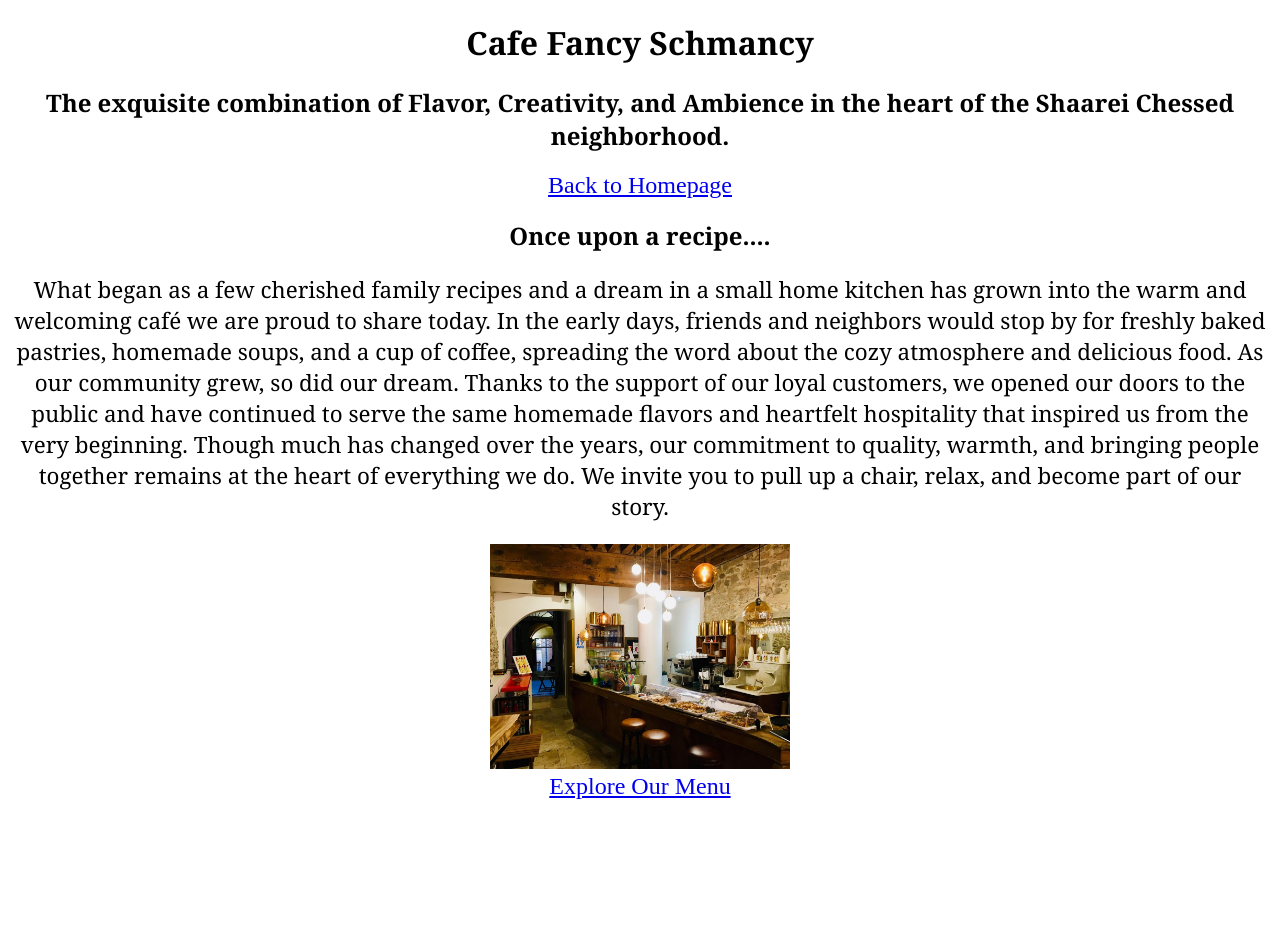
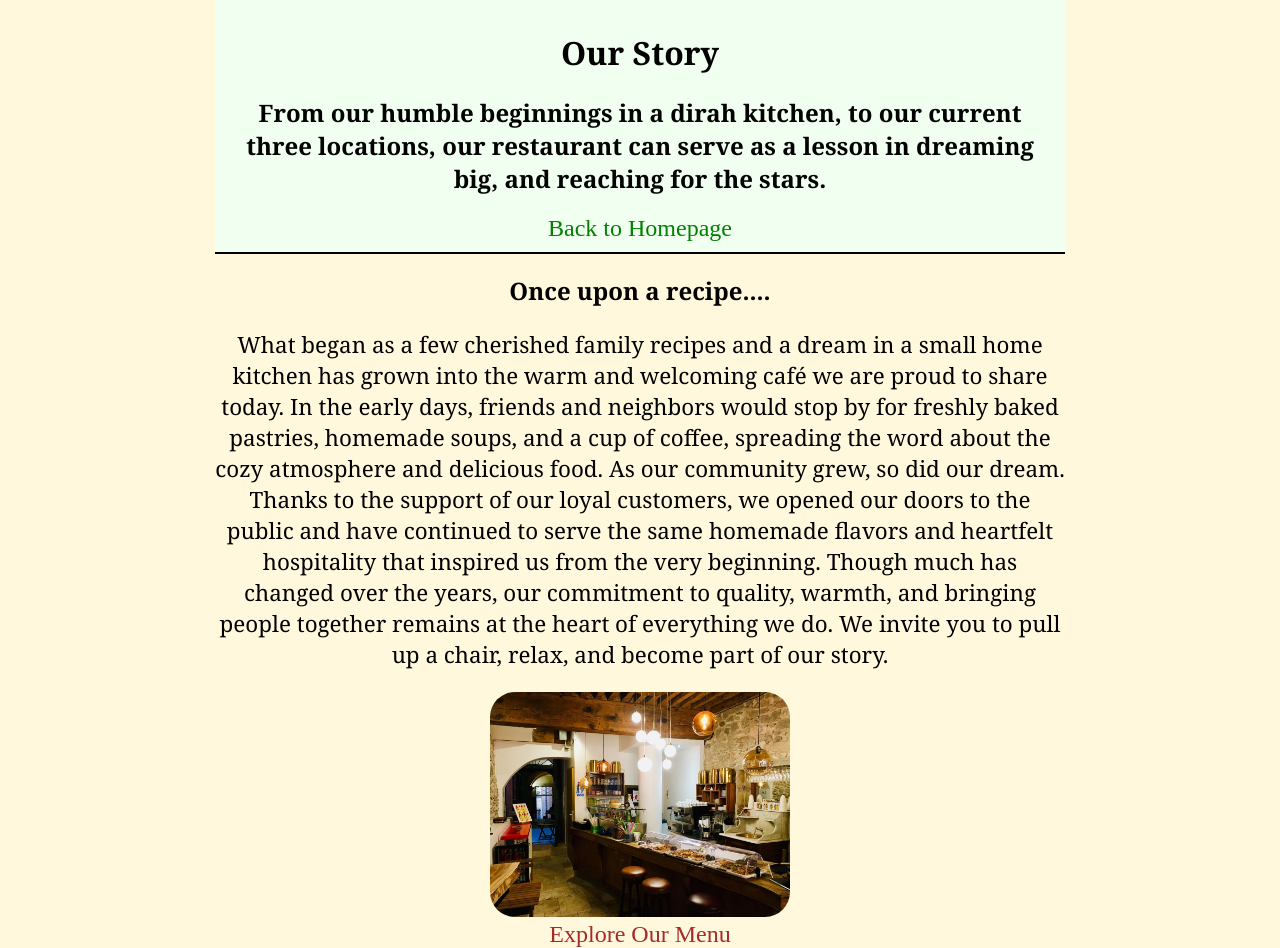
Before and after one commit to DassiGit/Homeworks, a plain HTML site: page html/50/story.html in a window 1280 px wide. Before the commit the page ends 808 px from the top, so only its background shows below. Drawn offline with Linux system fonts and the light colour scheme.

Commit message:
Final changes to homework 50, Final Submission

```diff
--- a/html/50/CSS/Res.css
+++ b/html/50/CSS/Res.css
@@ -1,5 +1,9 @@
 header{
 text-align: center;
+border-bottom: 2px solid Black;
+background-color: honeydew;
+padding: 10px;
+margin:0;
 }
 
 h1{
@@ -11,20 +15,35 @@ h1{
 h2{
 font-family:Georgia, 'Times New Roman', Times, serif;
 font-size: 1.2em;
+
+
 }
 a{
     font-size: 1.2em;
+    color: green;
+    text-decoration: none;
+
+}
+nav{
+    margin:  1em;
+}
+body{
+    margin: auto;
+    background-color:cornsilk;
+    width: 850px;
 
 }
 h3{
     font-family: Georgia, 'Times New Roman', Times, serif;
     font-size: 1.2em;
     text-align: left;
+
 }
  p{
     font-family: Georgia, 'Times New Roman', Times, serif;
     font-size: 1.1em;
     text-align: center;
+
 }
 /* a{
     color: inherit;
@@ -32,6 +51,8 @@ h3{
 }*/
 img{
     width: 300px;
+    border-radius: 25px;
+    height: 225px;
 }
 div{
     text-align: center;
@@ -46,3 +67,14 @@ h5{
     font-family: cursive;
     text-align: center;
 }
+a.storyClick{
+    color:black;
+    text-decoration: none;
+}
+a.storyClick:visited{
+    color: black;
+}
+ a:hover,a.storyClick:hover  {
+    color: brown;
+
+}
--- a/html/50/CSS/menu.css
+++ b/html/50/CSS/menu.css
@@ -1,13 +1,27 @@
 h5{
-    background-color:beige;
+    background-color: cornsilk;
     font-size: 1.5em;
     font-family: cursive;
     text-align: center;
+
 }
 p{
     text-align: left;
+    margin-bottom: 0;
 }
 div{
     text-align: left;
-    color: navy;
+    color: brown;
+    margin-top: none;
+    margin-bottom: 2em;
 }
+/*header{
+    background-color: green;
+}
+a{
+    color: honeydew;
+}*/
+ul{
+    list-style: none;
+    font-size: 1.3em;
+}
--- a/html/50/CSS/story.css
+++ b/html/50/CSS/story.css
@@ -13,3 +13,10 @@ a{
     font-size: 1.5em;
     text-align: center;
 }
+a.brown {
+color: brown;
+
+}
+a.brown:hover{
+    color: green;
+}
--- a/html/50/story.html
+++ b/html/50/story.html
@@ -8,10 +8,10 @@
      <header>
 
 <title>Cafe Story</Menu></title>
-<h1>Cafe Fancy Schmancy</h1>
-<h2>The exquisite combination of Flavor, Creativity, and Ambience in the heart of the Shaarei Chessed neighborhood.</h2>
+<h1>Our Story</h1>
+<h2>From our humble beginnings in a dirah kitchen, to our current three locations, our restaurant can serve as a lesson in dreaming big, and reaching for the stars.</h2>
 </head>
-<a href="/html/49/index.html">Back to Homepage</a>
+<a href="/html/50/index.html">Back to Homepage</a>
 </header>
 <body>
     <link rel="stylesheet" href="CSS/story.css">
@@ -23,6 +23,6 @@ As our community grew, so did our dream. Thanks to the support of our loyal cust
 We invite you to pull up a chair, relax, and become part of our story.</p>
 <div><img src="images/cafe1.jpg" alt="Our Cafe"></div>
 </body>
-<a href="/html/49/Menu.html"target="_blank">Explore Our Menu</a>
+<a class="brown" href="/html/50/Menu.html"target="_blank">Explore Our Menu</a>
 
 </html>
```
Also changed, not shown: html/50/Menu.html (+11 -7 lines), html/50/index.html (+3 -3 lines).
